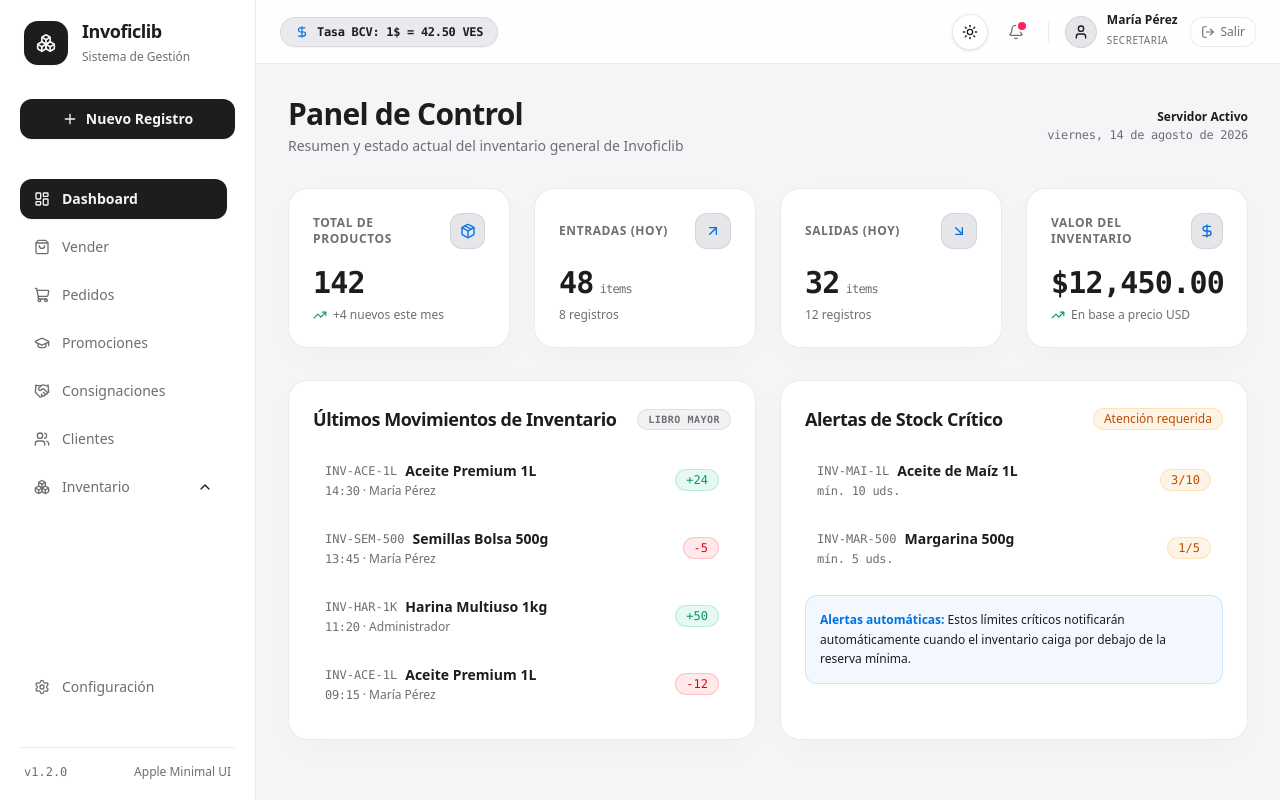
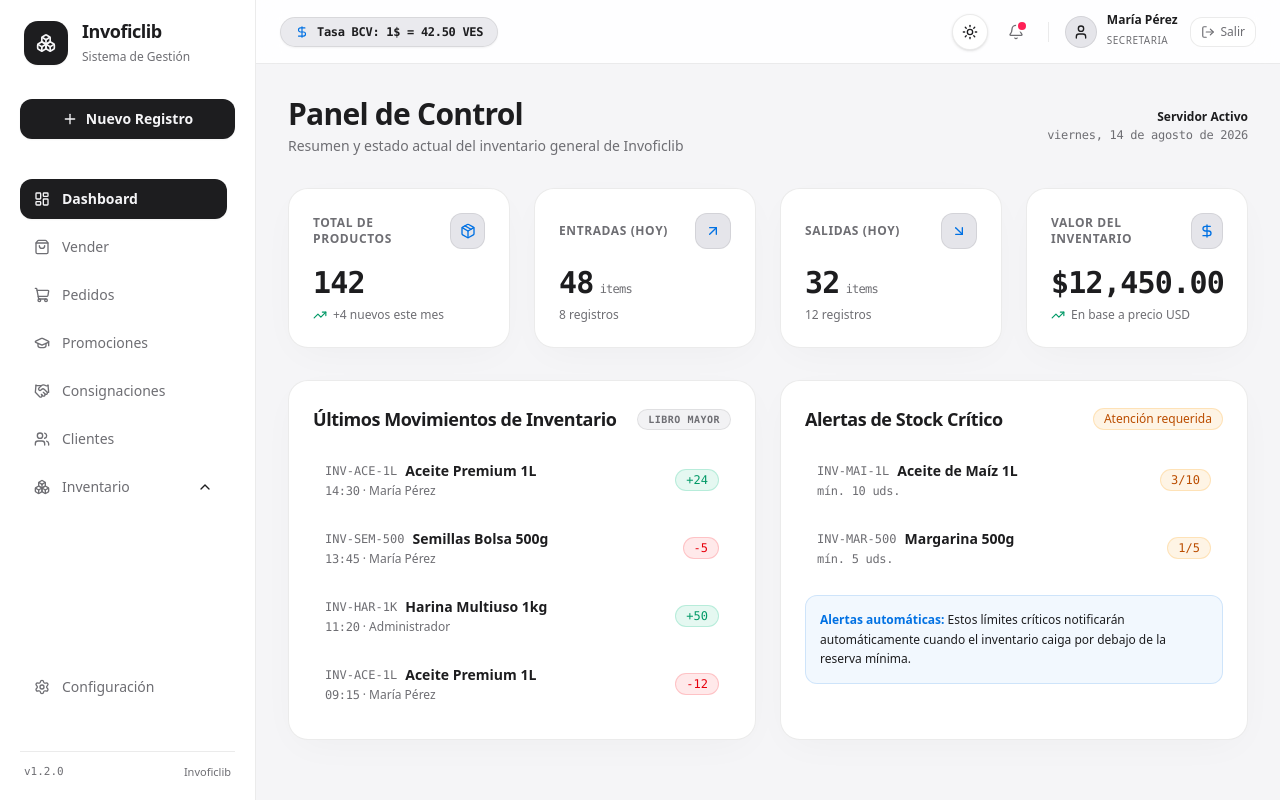
Before and after one commit to santiagorivero0203-gif/Invoficlib-, a Next.js app: page / in a window 1280 px wide. Built offline with nearby package versions, Linux system fonts and the light colour scheme.

Commit message:
chore: Remove design label from sidebar footer and replace with clean Invoficlib branding

```diff
--- a/components/dashboard/sidebar.tsx
+++ b/components/dashboard/sidebar.tsx
@@ -303,10 +303,10 @@ export default function Sidebar({ isOpen = false, setIsOpen }: SidebarProps) {
       </nav>
 
       {/* Footer info */}
-      <div className="border-t border-border pt-4 mt-auto">
-        <div className="flex items-center justify-between text-xs text-muted-foreground px-1">
+      <div className="border-t border-border pt-3 mt-auto">
+        <div className="flex items-center justify-between text-[11px] text-muted-foreground px-1">
           <span className="font-mono">v1.2.0</span>
-          <span>Apple Minimal UI</span>
+          <span>Invoficlib</span>
         </div>
       </div>
     </div>
```
